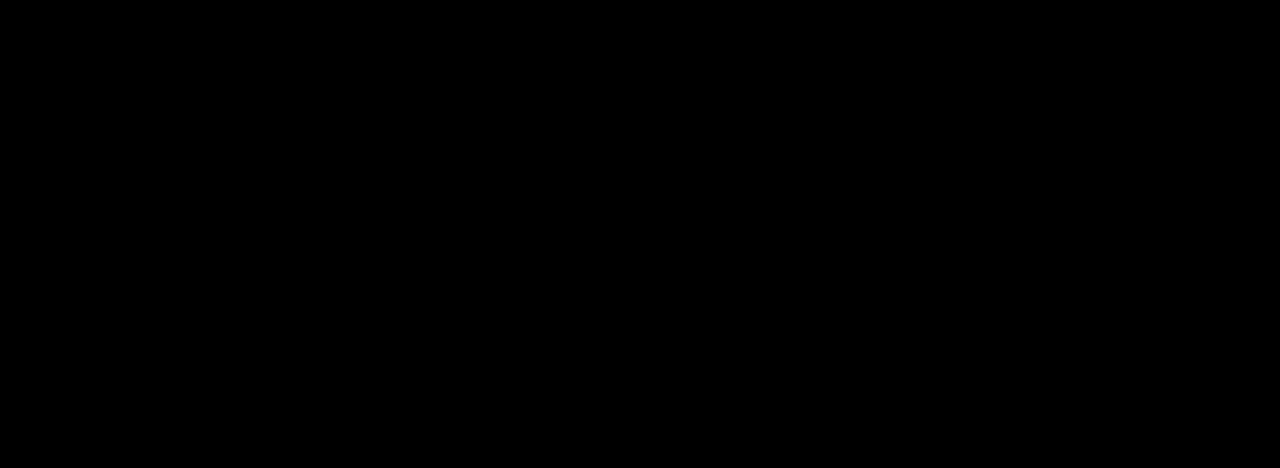
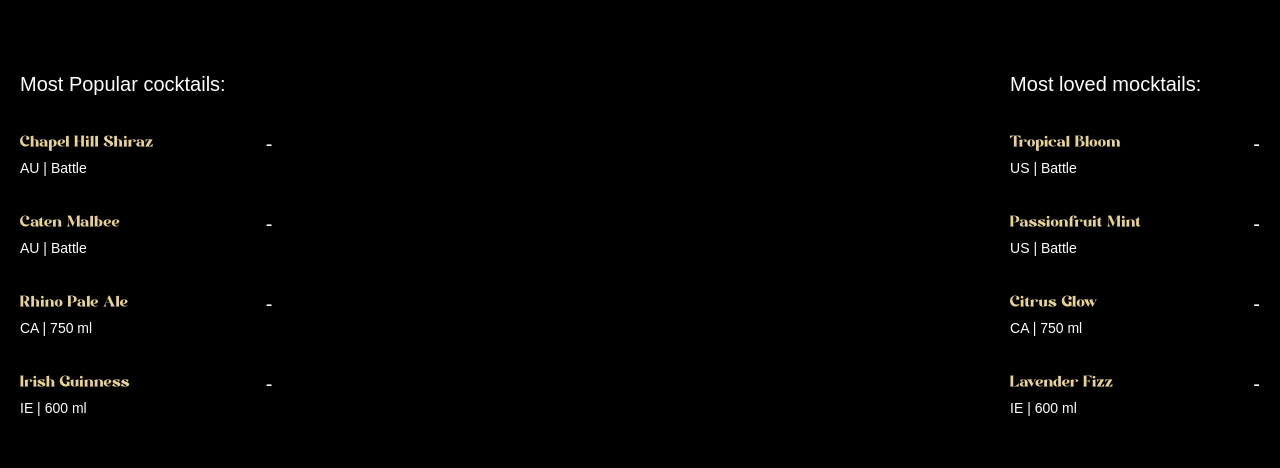
Before and after one commit to sandya0/gsap_cocktails, a React (Vite) app: page / in a window 1280 px wide. Shown: the part 890-1358 px from the top of the page. Built offline with nearby package versions, Linux system fonts and the light colour scheme; a web font is replaced by a local one.

Commit message:
implement cocktails section

```diff
--- a/src/App.jsx
+++ b/src/App.jsx
@@ -3,6 +3,7 @@
 import { ScrollTrigger, SplitText } from 'gsap/all'
 import Navbar from './components/Navbar'
 import Hero from './components/Hero'
+import Cocktails from './components/Cocktails'
 
 gsap.registerPlugin(ScrollTrigger, SplitText);
 
@@ -11,7 +12,7 @@
     <main>
       <Navbar />
       <Hero />
-      <div className="h-dvh bg-black"></div>
+      <Cocktails />
     </main>
   )
 }
--- /dev/null
+++ b/src/components/Cocktails.jsx
@@ -0,0 +1,63 @@
+import gsap from 'gsap';
+import { useGSAP } from "@gsap/react"
+import { cocktailLists, mockTailLists } from "../../constants"
+
+const Cocktails = () => {
+useGSAP(() => {
+    const parallaxTimeline = gsap.timeline({
+        scrollTrigger: {
+            trigger: '#cocktails',
+            start: 'top 30%',
+            end: 'bottom 80%',
+            scrub: true,
+        }
+    })
+
+    parallaxTimeline
+    .from('#c-left-leaf', {
+        x: -200, y:100
+    })
+    .from('#c-right-leaf', {
+        x: 100, y: 100
+    })
+})
+  return (
+    <section id="cocktails" className="noise">
+        <img src="/images/cocktail-left-leaf.png" alt='l-leaf' id="c-left-leaf" />
+        <img src="/images/cocktail-right-leaf.png" alt='r-leaf' id="c-right-leaf" />
+
+        <div className='list'>
+            <div className="popular">
+                <h2>Most Popular cocktails:</h2>
+                <ul>
+                    {cocktailLists.map(({ name, country, detail, price}) => (
+                        <li key={name}>
+                            <div className="md:me-28">
+                            <h3>{name}</h3>
+                            <p>{country} | {detail}</p>
+                             </div>
+                        <span>- </span>
+                        </li>
+                    ) )}
+                </ul>
+            </div>
+            <div className="loved">
+                <h2>Most loved mocktails:</h2>
+                <ul>
+                    {mockTailLists.map(({ name, country, detail, price}) => (
+                        <li key={name}>
+                            <div className="me-28">
+                            <h3>{name}</h3>
+                            <p>{country} | {detail}</p>
+                             </div>
+                        <span>- </span>
+                        </li>
+                    ) )}
+                </ul>
+            </div>
+        </div>
+    </section>
+  )
+}
+
+export default Cocktails
```
